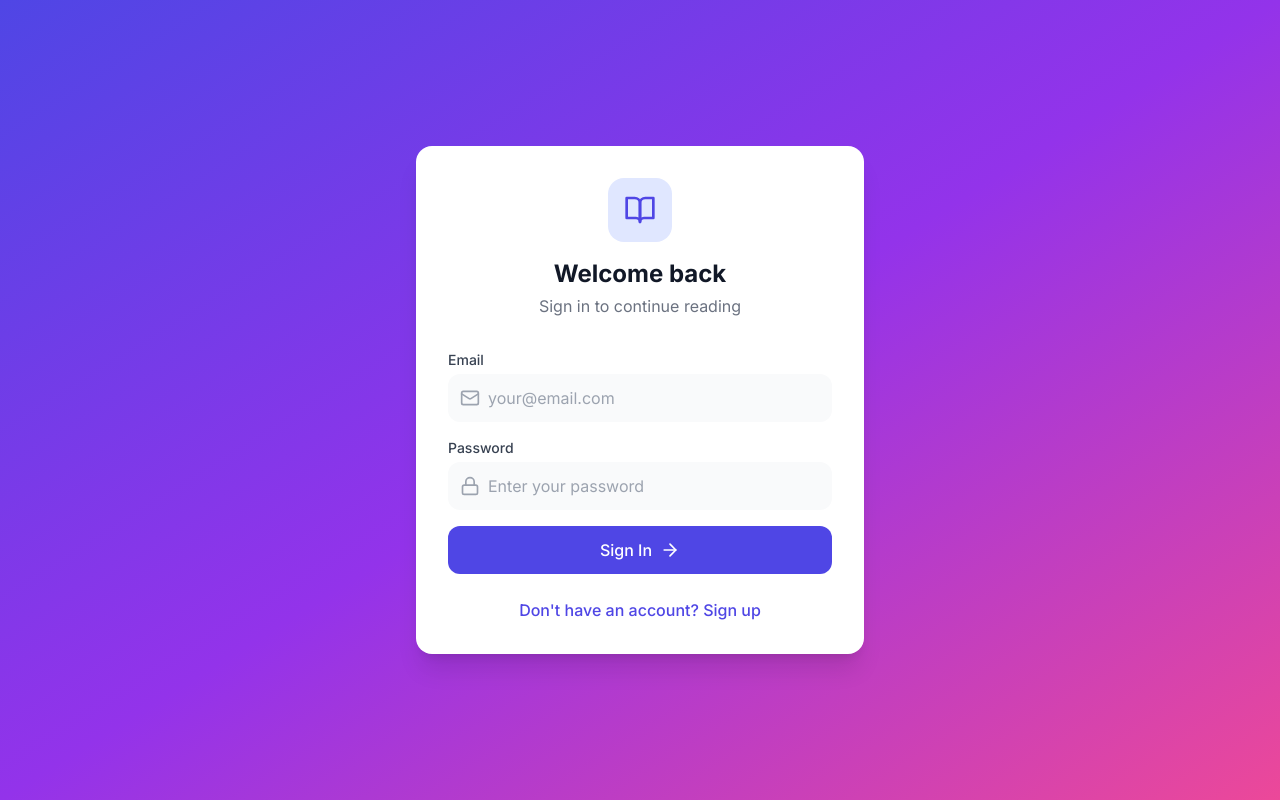
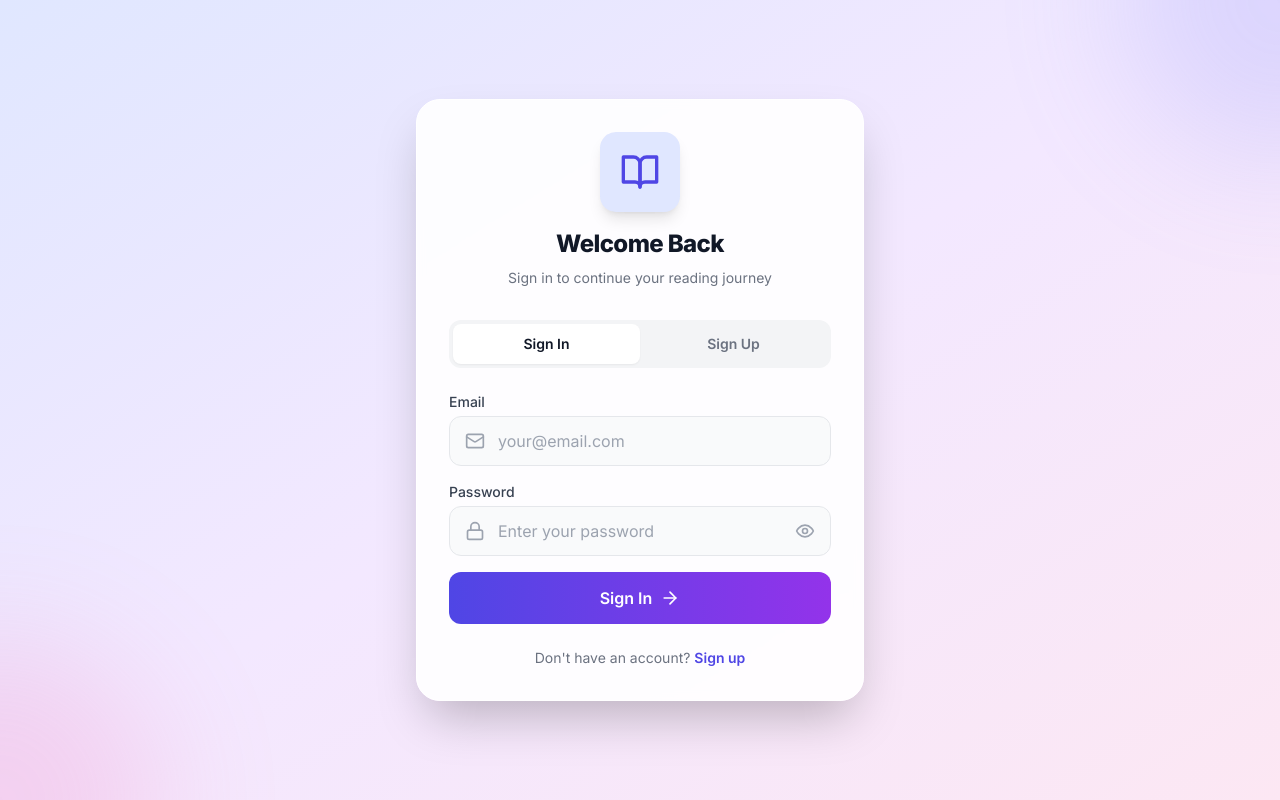
Before and after one commit to imadeddiinemenouer-a11y/NovalGram, a React (Vite) app: page /login in a window 1280 px wide. Built offline with nearby package versions, Linux system fonts and the light colour scheme; no server answers; what tailwindcss-rtl would draw is missing.

Commit message:
Update LoginPage.tsx

```diff
--- a/src/pages/LoginPage.tsx
+++ b/src/pages/LoginPage.tsx
@@ -1,14 +1,19 @@
 import React, { useState } from 'react';
-import { useNavigate, Link } from 'react-router-dom';
-import { BookOpen, Mail, Lock, User, ArrowRight, Loader2 } from 'lucide-react';
+import { useNavigate } from 'react-router-dom';
+import { BookOpen, Mail, Lock, User, ArrowRight, Loader2, Eye, EyeOff, Sparkles } from 'lucide-react';
 import { useAuth } from '../context/AuthContext';
+import { useTheme } from '../context/ThemeContext';
 import toast from 'react-hot-toast';
 
 export default function LoginPage() {
   const navigate = useNavigate();
   const { signIn, signUp } = useAuth();
+  const { theme } = useTheme();
+  const isDark = theme === 'dark';
+
   const [isLogin, setIsLogin] = useState(true);
   const [isLoading, setIsLoading] = useState(false);
+  const [showPassword, setShowPassword] = useState(false);
 
   const [formData, setFormData] = useState({
     email: '',
@@ -42,7 +47,7 @@
         toast.success('Welcome back!');
       } else {
         await signUp(formData.email, formData.password, formData.username);
-        toast.success('Account created! Please check your email.');
+        toast.success('Account created! Welcome to Novelgram.');
       }
 
       navigate('/');
@@ -54,112 +59,208 @@
   }
 
   return (
-    <div className="min-h-screen bg-gradient-to-br from-indigo-600 via-purple-600 to-pink-500 flex items-center justify-center p-4">
-      <div className="bg-white rounded-2xl shadow-xl w-full max-w-md p-8">
+    <div className={`min-h-screen flex items-center justify-center p-4 transition-colors ${
+      isDark
+        ? 'bg-gradient-to-br from-gray-950 via-gray-900 to-black'
+        : 'bg-gradient-to-br from-indigo-100 via-purple-100 to-pink-100'
+    }`}>
+      {/* Decorative blobs */}
+      <div className="absolute inset-0 overflow-hidden pointer-events-none">
+        <div className={`absolute -top-40 -right-40 w-80 h-80 rounded-full blur-3xl opacity-20 ${
+          isDark ? 'bg-red-500' : 'bg-indigo-400'
+        }`} />
+        <div className={`absolute -bottom-40 -left-40 w-80 h-80 rounded-full blur-3xl opacity-20 ${
+          isDark ? 'bg-purple-500' : 'bg-pink-400'
+        }`} />
+      </div>
+
+      <div className={`relative w-full max-w-md p-8 rounded-3xl shadow-2xl backdrop-blur-sm transition-colors ${
+        isDark ? 'bg-gray-900/90 border border-gray-800' : 'bg-white/90 border border-white'
+      }`}>
         {/* Logo */}
         <div className="text-center mb-8">
-          <div className="w-16 h-16 bg-indigo-100 rounded-2xl flex items-center justify-center mx-auto mb-4">
-            <BookOpen className="w-8 h-8 text-indigo-600" />
+          <div className={`w-20 h-20 rounded-2xl flex items-center justify-center mx-auto mb-4 shadow-lg ${
+            isDark ? 'bg-red-600/20' : 'bg-indigo-100'
+          }`}>
+            <BookOpen className={`w-10 h-10 ${isDark ? 'text-red-400' : 'text-indigo-600'}`} />
           </div>
-          <h1 className="text-2xl font-bold text-gray-900">{isLogin ? 'Welcome back' : 'Join Novelgram'}</h1>
-          <p className="text-gray-500 mt-1">
-            {isLogin ? 'Sign in to continue reading' : 'Start your reading journey'}
+          <h1 className={`text-2xl font-extrabold tracking-tight ${
+            isDark ? 'text-white' : 'text-gray-900'
+          }`}>
+            {isLogin ? 'Welcome Back' : 'Create Account'}
+          </h1>
+          <p className={`mt-2 text-sm ${isDark ? 'text-gray-400' : 'text-gray-500'}`}>
+            {isLogin
+              ? 'Sign in to continue your reading journey'
+              : 'Join thousands of readers and writers'
+            }
           </p>
         </div>
 
+        {/* Toggle Login/Signup */}
+        <div className={`flex p-1 rounded-xl mb-6 ${isDark ? 'bg-gray-800' : 'bg-gray-100'}`}>
+          <button
+            onClick={() => setIsLogin(true)}
+            className={`flex-1 py-2.5 text-sm font-semibold rounded-lg transition-all ${
+              isLogin
+                ? 'bg-white dark:bg-gray-700 text-gray-900 dark:text-white shadow-sm'
+                : 'text-gray-500 hover:text-gray-700 dark:hover:text-gray-300'
+            }`}
+          >
+            Sign In
+          </button>
+          <button
+            onClick={() => setIsLogin(false)}
+            className={`flex-1 py-2.5 text-sm font-semibold rounded-lg transition-all ${
+              !isLogin
+                ? 'bg-white dark:bg-gray-700 text-gray-900 dark:text-white shadow-sm'
+                : 'text-gray-500 hover:text-gray-700 dark:hover:text-gray-300'
+            }`}
+          >
+            Sign Up
+          </button>
+        </div>
+
         <form onSubmit={handleSubmit} className="space-y-4">
+          {/* Username (Sign Up) */}
           {!isLogin && (
             <div>
-              <label className="block text-sm font-medium text-gray-700 mb-1">Username</label>
+              <label className={`block text-sm font-medium mb-1 ${isDark ? 'text-gray-300' : 'text-gray-700'}`}>
+                Username
+              </label>
               <div className="relative">
-                <User className="absolute left-3 top-1/2 transform -translate-y-1/2 text-gray-400 w-5 h-5" />
+                <User className="absolute left-4 top-1/2 -translate-y-1/2 w-5 h-5 text-gray-400" />
                 <input
                   type="text"
                   name="username"
                   value={formData.username}
                   onChange={handleChange}
                   placeholder="Choose a username"
-                  className="w-full pl-10 pr-4 py-3 bg-gray-50 rounded-xl focus:outline-none focus:ring-2 focus:ring-indigo-500 focus:bg-white transition-all"
+                  className={`w-full pl-12 pr-4 py-3 rounded-xl border transition-all focus:ring-2 focus:outline-none ${
+                    isDark
+                      ? 'bg-gray-800 border-gray-700 text-white placeholder-gray-500 focus:ring-red-500 focus:border-red-500'
+                      : 'bg-gray-50 border-gray-200 text-gray-900 placeholder-gray-400 focus:ring-indigo-500 focus:border-indigo-500'
+                  }`}
                   required={!isLogin}
                 />
               </div>
             </div>
           )}
 
+          {/* Email */}
           <div>
-            <label className="block text-sm font-medium text-gray-700 mb-1">Email</label>
+            <label className={`block text-sm font-medium mb-1 ${isDark ? 'text-gray-300' : 'text-gray-700'}`}>
+              Email
+            </label>
             <div className="relative">
-              <Mail className="absolute left-3 top-1/2 transform -translate-y-1/2 text-gray-400 w-5 h-5" />
+              <Mail className="absolute left-4 top-1/2 -translate-y-1/2 w-5 h-5 text-gray-400" />
               <input
                 type="email"
                 name="email"
                 value={formData.email}
                 onChange={handleChange}
                 placeholder="your@email.com"
-                className="w-full pl-10 pr-4 py-3 bg-gray-50 rounded-xl focus:outline-none focus:ring-2 focus:ring-indigo-500 focus:bg-white transition-all"
+                className={`w-full pl-12 pr-4 py-3 rounded-xl border transition-all focus:ring-2 focus:outline-none ${
+                  isDark
+                    ? 'bg-gray-800 border-gray-700 text-white placeholder-gray-500 focus:ring-red-500 focus:border-red-500'
+                    : 'bg-gray-50 border-gray-200 text-gray-900 placeholder-gray-400 focus:ring-indigo-500 focus:border-indigo-500'
+                }`}
                 required
               />
             </div>
           </div>
 
+          {/* Password */}
           <div>
-            <label className="block text-sm font-medium text-gray-700 mb-1">Password</label>
+            <label className={`block text-sm font-medium mb-1 ${isDark ? 'text-gray-300' : 'text-gray-700'}`}>
+              Password
+            </label>
             <div className="relative">
-              <Lock className="absolute left-3 top-1/2 transform -translate-y-1/2 text-gray-400 w-5 h-5" />
+              <Lock className="absolute left-4 top-1/2 -translate-y-1/2 w-5 h-5 text-gray-400" />
               <input
-                type="password"
+                type={showPassword ? 'text' : 'password'}
                 name="password"
                 value={formData.password}
                 onChange={handleChange}
                 placeholder="Enter your password"
-                className="w-full pl-10 pr-4 py-3 bg-gray-50 rounded-xl focus:outline-none focus:ring-2 focus:ring-indigo-500 focus:bg-white transition-all"
+                className={`w-full pl-12 pr-12 py-3 rounded-xl border transition-all focus:ring-2 focus:outline-none ${
+                  isDark
+                    ? 'bg-gray-800 border-gray-700 text-white placeholder-gray-500 focus:ring-red-500 focus:border-red-500'
+                    : 'bg-gray-50 border-gray-200 text-gray-900 placeholder-gray-400 focus:ring-indigo-500 focus:border-indigo-500'
+                }`}
                 required
                 minLength={6}
               />
+              <button
+                type="button"
+                onClick={() => setShowPassword(!showPassword)}
+                className="absolute right-4 top-1/2 -translate-y-1/2 text-gray-400 hover:text-gray-600 dark:hover:text-gray-200"
+              >
+                {showPassword ? <EyeOff className="w-5 h-5" /> : <Eye className="w-5 h-5" />}
+              </button>
             </div>
           </div>
 
+          {/* Confirm Password (Sign Up) */}
           {!isLogin && (
             <div>
-              <label className="block text-sm font-medium text-gray-700 mb-1">Confirm Password</label>
+              <label className={`block text-sm font-medium mb-1 ${isDark ? 'text-gray-300' : 'text-gray-700'}`}>
+                Confirm Password
+              </label>
               <div className="relative">
-                <Lock className="absolute left-3 top-1/2 transform -translate-y-1/2 text-gray-400 w-5 h-5" />
+                <Lock className="absolute left-4 top-1/2 -translate-y-1/2 w-5 h-5 text-gray-400" />
                 <input
-                  type="password"
+                  type={showPassword ? 'text' : 'password'}
                   name="confirmPassword"
                   value={formData.confirmPassword}
                   onChange={handleChange}
                   placeholder="Confirm your password"
-                  className="w-full pl-10 pr-4 py-3 bg-gray-50 rounded-xl focus:outline-none focus:ring-2 focus:ring-indigo-500 focus:bg-white transition-all"
+                  className={`w-full pl-12 pr-4 py-3 rounded-xl border transition-all focus:ring-2 focus:outline-none ${
+                    isDark
+                      ? 'bg-gray-800 border-gray-700 text-white placeholder-gray-500 focus:ring-red-500 focus:border-red-500'
+                      : 'bg-gray-50 border-gray-200 text-gray-900 placeholder-gray-400 focus:ring-indigo-500 focus:border-indigo-500'
+                  }`}
                   required={!isLogin}
                 />
               </div>
             </div>
           )}
 
+          {/* Submit Button */}
           <button
             type="submit"
             disabled={isLoading}
-            className="w-full flex items-center justify-center gap-2 py-3 bg-indigo-600 text-white rounded-xl hover:bg-indigo-700 transition-colors font-medium disabled:opacity-50"
+            className={`w-full flex items-center justify-center gap-2 py-3.5 rounded-xl font-semibold transition-all transform hover:scale-[1.02] active:scale-[0.98] disabled:opacity-50 disabled:cursor-not-allowed ${
+              isDark
+                ? 'bg-gradient-to-r from-red-600 to-pink-600 text-white hover:from-red-500 hover:to-pink-500'
+                : 'bg-gradient-to-r from-indigo-600 to-purple-600 text-white hover:from-indigo-500 hover:to-purple-500'
+            }`}
           >
             {isLoading ? (
               <Loader2 className="w-5 h-5 animate-spin" />
             ) : (
               <>
-                {isLogin ? 'Sign In' : 'Create Account'}
+                <span>{isLogin ? 'Sign In' : 'Create Account'}</span>
                 <ArrowRight className="w-5 h-5" />
               </>
             )}
           </button>
         </form>
 
+        {/* Footer */}
         <div className="mt-6 text-center">
-          <button
-            onClick={() => setIsLogin(!isLogin)}
-            className="text-indigo-600 hover:text-indigo-700 font-medium transition-colors"
-          >
-            {isLogin ? "Don't have an account? Sign up" : 'Already have an account? Sign in'}
-          </button>
+          <p className={`text-sm ${isDark ? 'text-gray-400' : 'text-gray-500'}`}>
+            {isLogin ? "Don't have an account?" : 'Already have an account?'}
+            {' '}
+            <button
+              onClick={() => setIsLogin(!isLogin)}
+              className={`font-semibold hover:underline ${
+                isDark ? 'text-red-400' : 'text-indigo-600'
+              }`}
+            >
+              {isLogin ? 'Sign up' : 'Sign in'}
+            </button>
+          </p>
         </div>
       </div>
     </div>
```
